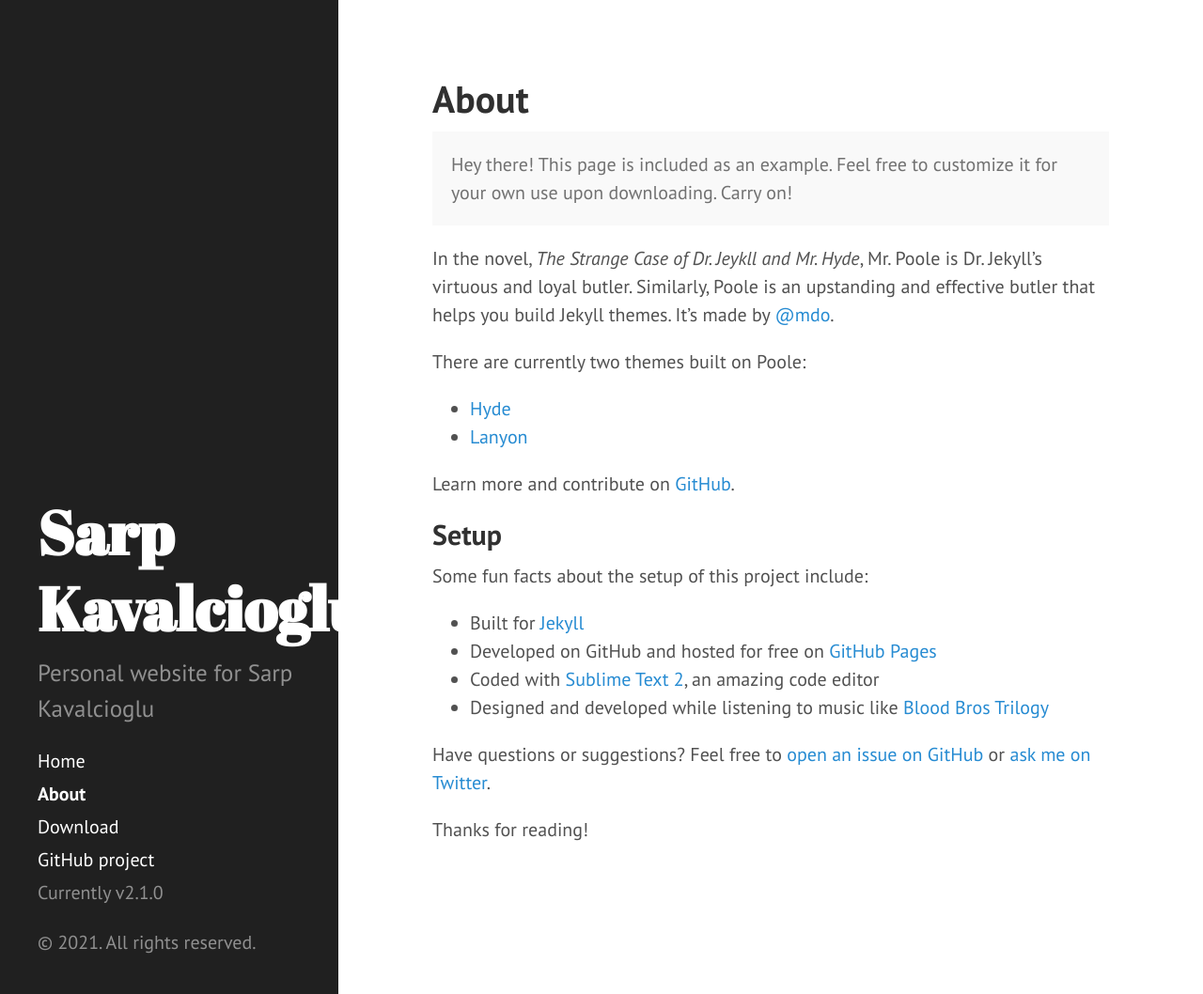
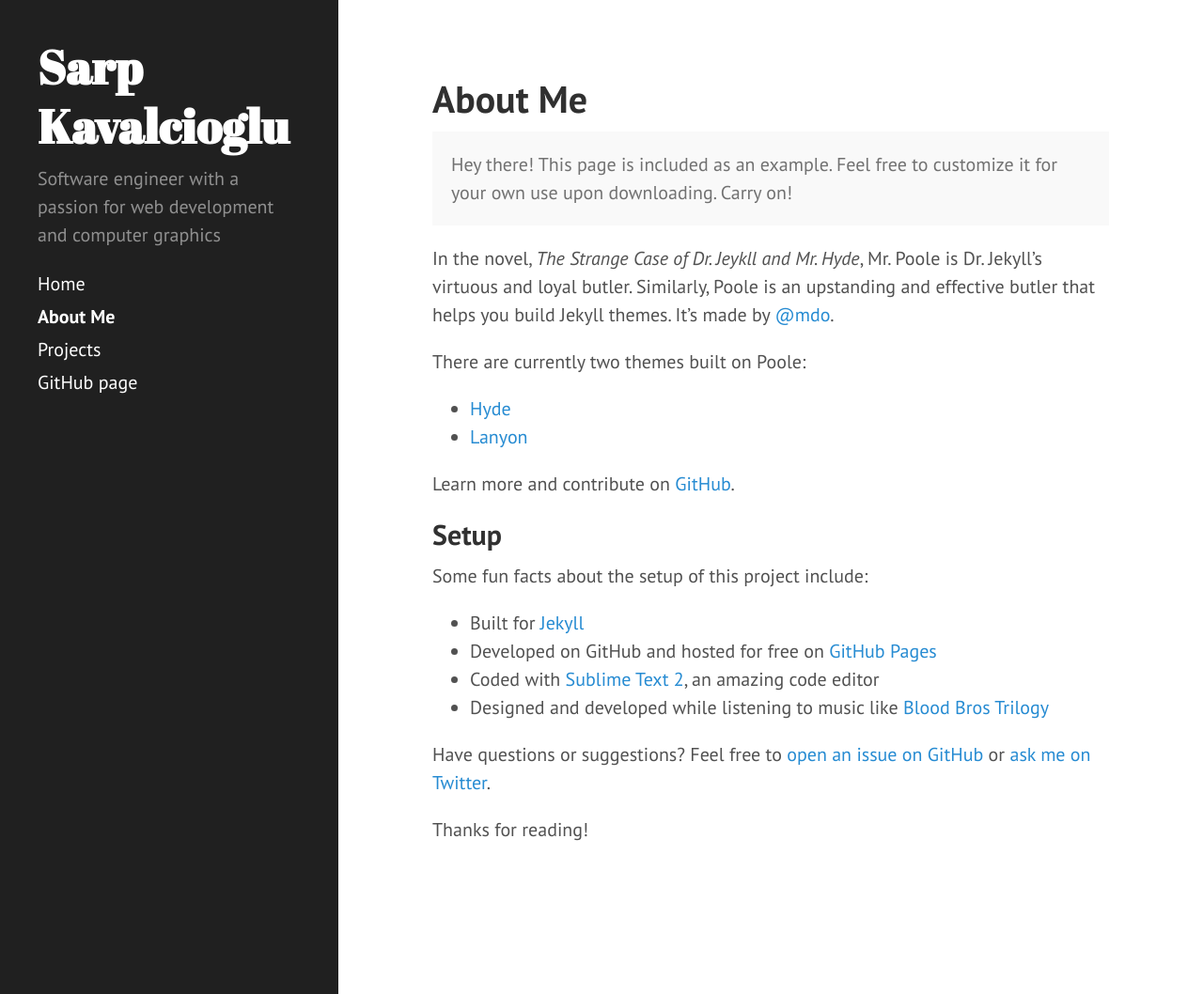
Before and after one commit to kavalcio/kavalcio.github.io, a Jekyll site: the page built from about.md, in a window 1280 px wide and 1058 px high. Shown: the whole window at 94% size. Built offline with Jekyll 4.4.1, drawn with Linux system fonts in a browser that asks for light colours; Markdown is read by kramdown in place of the engine named in the settings.

Commit message:
update layout and page titles

```diff
--- a/_config.yml
+++ b/_config.yml
@@ -9,7 +9,7 @@ permalink:        pretty
 # Setup
 title:            Sarp Kavalcioglu
 tagline:          ''
-description:      'Personal website for Sarp Kavalcioglu'
+description:      'Software engineer with a passion for web development and computer graphics'
 url:              http://hyde.getpoole.com
 baseurl:          /
 
--- a/_includes/sidebar.html
+++ b/_includes/sidebar.html
@@ -1,5 +1,5 @@
 <div class="sidebar">
-  <div class="container sidebar-sticky">
+  <div class="container">
     <div class="sidebar-about">
       <h1>
         <a href="{{ site.baseurl }}">
@@ -26,11 +26,11 @@
         {% endif %}
       {% endfor %}
 
-      <a class="sidebar-nav-item" href="{{ site.github.repo }}/archive/v{{ site.version }}.zip">Download</a>
-      <a class="sidebar-nav-item" href="{{ site.github.repo }}">GitHub project</a>
-      <span class="sidebar-nav-item">Currently v{{ site.version }}</span>
+      <!-- <a class="sidebar-nav-item" href="{{ site.github.repo }}/archive/v{{ site.version }}.zip">Download</a> -->
+      <a class="sidebar-nav-item" href="{{ site.github.repo }}">GitHub page</a>
+      <!-- <span class="sidebar-nav-item">Currently v{{ site.version }}</span> -->
     </nav>
 
-    <p>&copy; {{ site.time | date: '%Y' }}. All rights reserved.</p>
+    <!-- <p>&copy; {{ site.time | date: '%Y' }}. All rights reserved.</p> -->
   </div>
 </div>
--- a/about.md
+++ b/about.md
@@ -1,6 +1,6 @@
 ---
 layout: page
-title: About
+title: About Me
 ---
 
 <p class="message">
--- a/public/css/hyde.css
+++ b/public/css/hyde.css
@@ -73,6 +73,7 @@ html {
 /* Sidebar links */
 .sidebar a {
   color: #fff;
+  /* font-size: 2rem; */
 }
 
 /* About section */
@@ -80,7 +81,7 @@ html {
   color: #fff;
   margin-top: 0;
   font-family: "Abril Fatface", serif;
-  font-size: 3.25rem;
+  font-size: 2.5rem;
 }
 
 /* Sidebar nav */
--- a/public/css/poole.css
+++ b/public/css/poole.css
@@ -259,7 +259,7 @@ tbody tr:nth-child(odd) th {
  */
 
 .lead {
-  font-size: 1.25rem;
+  font-size: 1.0rem;
   font-weight: 300;
 }
 
```
Also changed, not shown: projects.md (added, +5 -0 lines).
